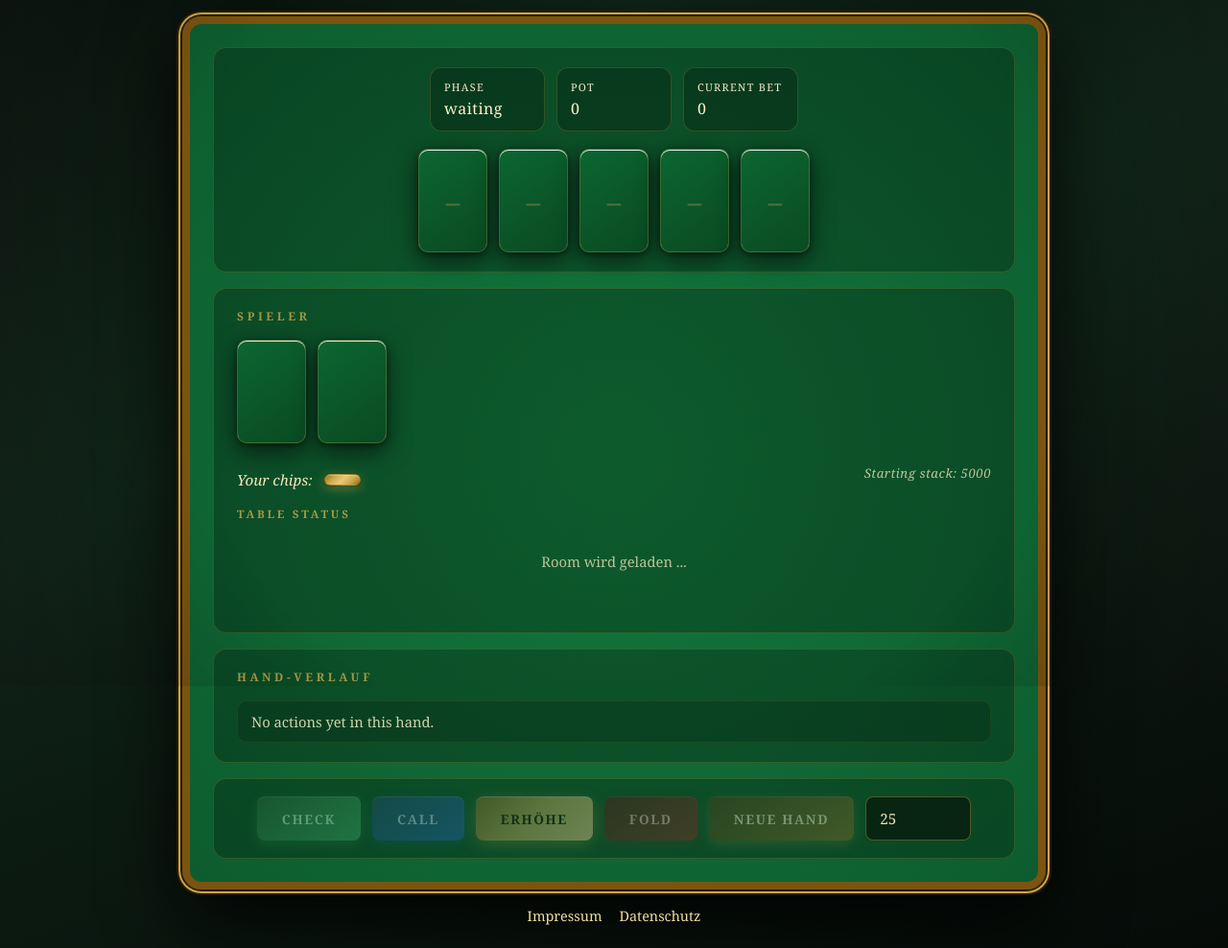
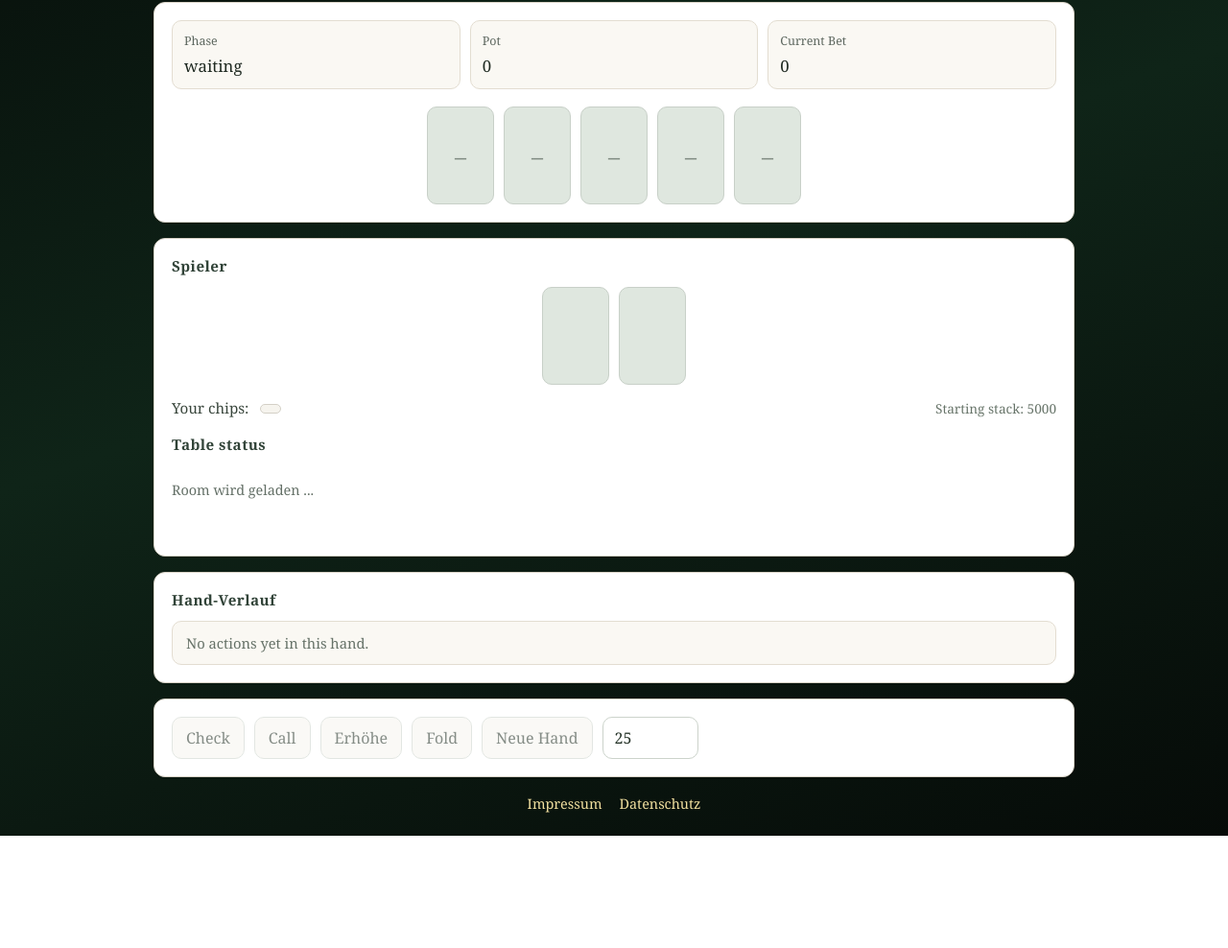
Before and after one commit to TimRothaemel/pokeronline, a website built with Vite: page src/pages/game/game.html in a window 1280 px wide. Shown: the part 85-1073 px from the top of the page at 96% size. After the commit the page ends 956 px from the top, so only its background shows below. Built offline with nearby package versions, Linux system fonts and the light colour scheme; some packages are replaced by stand-ins of ours; no server answers; the database is empty.

Commit message:
Simplify game table styling

```diff
--- a/src/pages/game/game.css
+++ b/src/pages/game/game.css
@@ -1,145 +1,104 @@
-/* --- Reset & Basis --- */
-* {
-  box-sizing: border-box;
-  margin: 0;
-  padding: 0;
+body {
+  background: #f3f0e8;
+  color: #1f2a22;
+  padding: 24px 16px 40px;
+  font-family: Georgia, "Times New Roman", serif;
 }
 
-body {
-  font-family: Georgia, 'Times New Roman', serif;
-  background: radial-gradient(ellipse at center, #1a1a2e 0%, #0d0d0d 100%);
-  color: #f5e8c0;
-  min-height: 100vh;
-  padding: 30px 20px;
+body::before {
+  display: none;
 }
 
-/* --- Titel --- */
 h1 {
+  margin: 0 0 20px;
   text-align: center;
-  font-size: 2.2rem;
-  letter-spacing: 0.25em;
-  text-transform: uppercase;
-  color: #c9a84c;
-  text-shadow: 0 0 20px rgba(201, 168, 76, 0.5), 0 2px 4px rgba(0, 0, 0, 0.8);
-  margin-bottom: 30px;
+  font-size: 2rem;
+  letter-spacing: 0.04em;
+  text-transform: none;
+  color: #233126;
+  text-shadow: none;
 }
 
-h2 {
-  font-size: 0.75rem;
-  letter-spacing: 0.3em;
-  text-transform: uppercase;
-  color: #c9a84c;
-  margin-bottom: 16px;
-  opacity: 0.8;
+h2,
+h3 {
+  margin: 0 0 12px;
+  font-size: 0.95rem;
+  letter-spacing: 0.03em;
+  text-transform: none;
+  color: #314338;
+  opacity: 1;
 }
 
-h3 {
-  font-size: 0.72rem;
-  letter-spacing: 0.24em;
-  text-transform: uppercase;
-  color: #c9a84c;
-  margin-bottom: 12px;
-  opacity: 0.82;
+#game-area-wrapper {
+  width: min(100%, 960px);
+  margin: 0 auto;
+  display: grid;
+  gap: 16px;
 }
 
-/* --- Äußerer Rahmen (Tischrand) --- */
-#game-area-wrapper {
-  max-width: 900px;
-  margin: 0 auto;
-  background: radial-gradient(ellipse at center, #127a3d 0%, #0d5c2f 100%);
-  border-radius: 20px;
-  padding: 24px;
-  border: 8px solid #7a5410;
-  box-shadow:
-    0 0 0 2px #2a1a00,
-    0 0 0 4px #c9a84c,
-    0 0 0 6px #2a1a00,
-    0 30px 80px rgba(0, 0, 0, 0.9);
-}
-
-/* --- Tischbereiche --- */
 .table {
-  background: rgba(0, 0, 0, 0.25);
-  border-radius: 14px;
-  padding: 20px 24px;
-  margin-bottom: 16px;
-  border: 1px solid rgba(201, 168, 76, 0.2);
-}
-
-.table:last-child {
-  margin-bottom: 0;
+  background: #ffffff;
+  border: 1px solid #d9d3c7;
+  border-radius: 12px;
+  padding: 18px;
+  margin: 0;
+  box-shadow: 0 1px 2px rgba(0, 0, 0, 0.04);
 }
 
 .game-meta {
-  display: flex;
-  justify-content: center;
-  gap: 12px;
-  flex-wrap: wrap;
+  display: grid;
+  grid-template-columns: repeat(3, minmax(0, 1fr));
+  gap: 10px;
   margin-bottom: 18px;
 }
 
 .meta-pill {
-  display: flex;
-  flex-direction: column;
-  gap: 4px;
-  min-width: 120px;
-  padding: 12px 14px;
-  border-radius: 12px;
-  background: rgba(0, 0, 0, 0.24);
-  border: 1px solid rgba(201, 168, 76, 0.22);
-  text-transform: uppercase;
-  letter-spacing: 0.12em;
-  font-size: 0.68rem;
+  display: grid;
+  gap: 6px;
+  padding: 12px;
+  border: 1px solid #e3ddd1;
+  border-radius: 10px;
+  background: #faf8f3;
+  font-size: 0.78rem;
+  color: #5d675f;
 }
 
 .meta-pill span {
-  font-size: 1rem;
-  letter-spacing: 0.03em;
-  text-transform: none;
-  color: #fff4cf;
+  font-size: 1.05rem;
+  color: #1f2a22;
 }
 
-/* --- Karten-Reihe --- */
 .cards {
   display: flex;
-  gap: 12px;
+  gap: 10px;
   flex-wrap: wrap;
 }
 
-#communitycards {
+#communitycards,
+#playercards {
   justify-content: center;
 }
 
-/* --- Karte --- */
 .card {
-  width: 72px;
-  height: 108px;
-  background: #fdf6e3;
-  color: #1a1a1a;
+  width: 70px;
+  height: 102px;
   border-radius: 10px;
+  border: 1px solid #d7d2c8;
+  background: #f7f4ec;
+  color: #768175;
   display: flex;
+  align-items: center;
   justify-content: center;
-  align-items: center;
   font-size: 1.2rem;
-  font-weight: bold;
-  position: relative;
-  box-shadow:
-    0 8px 24px rgba(0, 0, 0, 0.6),
-    0 2px 6px rgba(0, 0, 0, 0.4),
-    inset 0 1px 0 rgba(255, 255, 255, 0.9);
-  border: 1px solid rgba(0, 0, 0, 0.12);
-  transition: transform 0.2s ease, box-shadow 0.2s ease;
+  box-shadow: none;
+  transition: none;
 }
 
 .card:hover {
-  transform: translateY(-5px);
-  box-shadow:
-    0 16px 36px rgba(0, 0, 0, 0.7),
-    0 4px 10px rgba(0, 0, 0, 0.4),
-    inset 0 1px 0 rgba(255, 255, 255, 0.9);
+  transform: none;
+  box-shadow: none;
 }
 
-/* Leere / verdeckte Karte */
 #flop1,
 #flop2,
 #flop3,
@@ -147,61 +106,80 @@ h3 {
 #river,
 #playercard1,
 #playercard2 {
-  background: linear-gradient(145deg, #0c6631, #0a4a22);
-  color: rgba(201, 168, 76, 0.35);
-  border: 1px solid rgba(201, 168, 76, 0.25);
-  font-size: 1.8rem;
+  background: #dfe7df;
+  color: #7b877d;
+  border-color: #c8d0c8;
+  font-size: 1.5rem;
 }
 
-/* --- Chips-Anzeige --- */
-p {
-  margin-top: 14px;
-  font-style: italic;
-  color: #f5e8c0;
-  font-size: 0.95rem;
+.card img {
+  width: 100%;
+  height: 100%;
+  object-fit: cover;
+  border-radius: 9px;
+  display: block;
+}
+
+#flop1.has-card,
+#flop2.has-card,
+#flop3.has-card,
+#turn.has-card,
+#river.has-card,
+#playercard1.has-card,
+#playercard2.has-card {
+  background: #f7f4ec;
+  color: #1f2a22;
 }
 
 .player-summary {
   display: flex;
   justify-content: space-between;
   align-items: center;
-  gap: 16px;
+  gap: 12px;
   flex-wrap: wrap;
   margin-top: 14px;
 }
 
+p {
+  margin: 0;
+  font-size: 0.95rem;
+  font-style: normal;
+  color: #39463c;
+}
+
 .stack-note {
-  margin-top: 0;
-  font-size: 0.82rem;
-  letter-spacing: 0.04em;
-  opacity: 0.78;
+  font-size: 0.85rem;
+  color: #68756a;
 }
 
 .chip {
   display: inline-block;
-  background: linear-gradient(135deg, #8b6914, #c9a84c, #e8c97a, #c9a84c, #8b6914);
-  color: #1a0e00;
-  padding: 5px 18px;
-  border-radius: 50px;
-  font-family: Georgia, serif;
-  font-weight: bold;
+  margin-left: 8px;
+  padding: 4px 10px;
+  border-radius: 999px;
+  border: 1px solid #d4d0c7;
+  background: #f6f4ee;
+  color: #233126;
   font-size: 0.9rem;
-  letter-spacing: 0.06em;
-  margin-left: 8px;
-  box-shadow:
-    0 3px 12px rgba(201, 168, 76, 0.45),
-    0 1px 3px rgba(0, 0, 0, 0.5),
-    inset 0 1px 0 rgba(255, 255, 255, 0.3);
-  border: 1px solid rgba(139, 105, 20, 0.5);
+  font-weight: 600;
 }
 
 .player-status-board {
   margin-top: 18px;
 }
 
-.player-status-list {
+.player-status-list,
+.action-feed {
   display: grid;
   gap: 10px;
+}
+
+.player-status-row,
+.action-entry {
+  padding: 12px 14px;
+  border: 1px solid #e3ddd1;
+  border-radius: 10px;
+  background: #faf8f3;
 }
 
 .player-status-row {
@@ -209,273 +187,164 @@ p {
   justify-content: space-between;
   align-items: center;
   gap: 14px;
-  padding: 12px 14px;
-  border-radius: 12px;
-  background: rgba(0, 0, 0, 0.22);
-  border: 1px solid rgba(201, 168, 76, 0.16);
 }
 
 .player-status-row.is-current-turn {
-  border-color: rgba(201, 168, 76, 0.52);
-  box-shadow: 0 0 0 1px rgba(201, 168, 76, 0.22);
+  border-color: #9cb29f;
+  background: #f3f8f3;
 }
 
 .player-status-row.is-folded {
-  opacity: 0.6;
+  opacity: 0.7;
 }
 
 .player-status-row.is-all-in {
-  border-color: rgba(21, 101, 192, 0.45);
+  border-color: #b8c7d8;
 }
 
 .player-status-main {
-  display: flex;
-  flex-direction: column;
-  gap: 5px;
+  display: grid;
+  gap: 4px;
 }
 
 .player-name {
   font-size: 1rem;
-  color: #fff4cf;
+  color: #1f2a22;
 }
 
 .player-meta {
-  font-size: 0.78rem;
-  letter-spacing: 0.04em;
-  opacity: 0.8;
+  font-size: 0.82rem;
+  color: #647067;
 }
 
 .player-tags {
   display: flex;
   flex-wrap: wrap;
   justify-content: flex-end;
-  gap: 8px;
+  gap: 6px;
 }
 
 .player-tag {
-  padding: 5px 10px;
+  padding: 4px 8px;
   border-radius: 999px;
-  font-size: 0.7rem;
-  letter-spacing: 0.08em;
-  text-transform: uppercase;
-  background: rgba(255, 255, 255, 0.08);
-  border: 1px solid rgba(255, 255, 255, 0.1);
+  background: #eef1ec;
+  color: #4d5b50;
+  font-size: 0.72rem;
+  border: 1px solid #d7ddd4;
 }
 
 .player-tag.is-dealer {
-  background: rgba(201, 168, 76, 0.16);
-  border-color: rgba(201, 168, 76, 0.4);
-  color: #ffe6a1;
+  background: #f1ece0;
 }
 
 .player-tag.is-turn {
-  background: rgba(39, 174, 96, 0.18);
-  border-color: rgba(39, 174, 96, 0.42);
-  color: #b9ffd6;
+  background: #e6f1e7;
 }
 
 .player-tag.is-folded {
-  background: rgba(146, 43, 33, 0.16);
-  border-color: rgba(146, 43, 33, 0.4);
-  color: #ffb3b3;
+  background: #f1e5e3;
 }
 
 .player-tag.is-all-in {
-  background: rgba(21, 101, 192, 0.16);
-  border-color: rgba(21, 101, 192, 0.45);
-  color: #b3d9ff;
+  background: #e5edf5;
 }
 
 .player-tag.is-bot {
-  background: rgba(139, 105, 20, 0.18);
-  border-color: rgba(139, 105, 20, 0.4);
-  color: #f5e8c0;
-}
-
-.action-feed {
-  display: grid;
-  gap: 8px;
+  background: #ece8f3;
 }
 
 .action-entry {
-  padding: 11px 14px;
-  border-radius: 10px;
-  background: rgba(0, 0, 0, 0.22);
-  border: 1px solid rgba(201, 168, 76, 0.12);
-  color: #fff4cf;
+  color: #39463c;
   font-size: 0.92rem;
 }
 
 .action-entry.is-system {
-  opacity: 0.8;
+  color: #667268;
 }
 
-/* --- Aktions-Buttons --- */
+.message {
+  min-height: 24px;
+  margin-top: 12px;
+  color: #314338;
+  text-align: left;
+}
+
+.message.secondary {
+  margin-top: 16px;
+  color: #647067;
+  font-size: 0.9rem;
+}
+
 #actions {
   display: flex;
-  justify-content: center;
-  gap: 12px;
   flex-wrap: wrap;
-  padding: 18px 20px;
+  gap: 10px;
+  align-items: center;
+}
+
+#actions button,
+#raise-amount {
+  font: inherit;
 }
 
 #actions button {
-  padding: 12px 26px;
-  font-family: Georgia, serif;
-  font-size: 0.85rem;
-  font-weight: bold;
-  letter-spacing: 0.12em;
-  text-transform: uppercase;
-  border: none;
-  border-radius: 8px;
+  border: 1px solid #ccd3cb;
+  border-radius: 10px;
+  background: #f7f5ef;
+  color: #233126;
+  padding: 10px 14px;
   cursor: pointer;
-  transition: transform 0.15s ease, box-shadow 0.15s ease, filter 0.15s ease;
+}
+
+#actions button:hover {
+  background: #f1eee6;
+  transform: none;
+  filter: none;
+}
+
+#actions button:active {
+  transform: none;
 }
 
 #actions button:disabled {
+  opacity: 0.55;
   cursor: not-allowed;
-  opacity: 0.45;
-  transform: none;
-  filter: grayscale(0.2);
-}
-
-#actions button:hover {
-  transform: translateY(-3px);
-  filter: brightness(1.12);
-}
-
-#actions button:active {
-  transform: scale(0.96);
-}
-
-/* Check */
-#btn_checken {
-  background: linear-gradient(145deg, #1e6b3a, #27ae60);
-  color: #b9ffd6;
-  box-shadow: 0 4px 14px rgba(39, 174, 96, 0.4), inset 0 1px 0 rgba(255,255,255,0.15);
-  border: 1px solid rgba(39, 174, 96, 0.5);
-}
-
-#btn_checken:hover {
-  box-shadow: 0 8px 24px rgba(39, 174, 96, 0.6), inset 0 1px 0 rgba(255,255,255,0.15);
-}
-
-/* Call / Mitgehen */
-#btn_mitgehen {
-  background: linear-gradient(145deg, #1a4a7a, #1565c0);
-  color: #b3d9ff;
-  box-shadow: 0 4px 14px rgba(21, 101, 192, 0.4), inset 0 1px 0 rgba(255,255,255,0.15);
-  border: 1px solid rgba(21, 101, 192, 0.5);
-}
-
-#btn_mitgehen:hover {
-  box-shadow: 0 8px 24px rgba(21, 101, 192, 0.6), inset 0 1px 0 rgba(255,255,255,0.15);
-}
-
-/* Erhöhen / Raise */
-#btn_erhoehen {
-  background: linear-gradient(135deg, #8b6914, #c9a84c, #e8c97a);
-  color: #1a0e00;
-  box-shadow: 0 4px 18px rgba(201, 168, 76, 0.5), inset 0 1px 0 rgba(255,255,255,0.3);
-  border: 1px solid rgba(139, 105, 20, 0.5);
-}
-
-#btn_erhoehen:hover {
-  box-shadow: 0 8px 28px rgba(201, 168, 76, 0.7), inset 0 1px 0 rgba(255,255,255,0.3);
-}
-
-/* Passen / Fold */
-#btn_passen {
-  background: linear-gradient(145deg, #5c1a1a, #922b21);
-  color: #ffb3b3;
-  box-shadow: 0 4px 14px rgba(146, 43, 33, 0.4), inset 0 1px 0 rgba(255,255,255,0.1);
-  border: 1px solid rgba(146, 43, 33, 0.5);
-}
-
-#btn_passen:hover {
-  box-shadow: 0 8px 24px rgba(146, 43, 33, 0.6), inset 0 1px 0 rgba(255,255,255,0.1);
-}
-
-#btn_neue_runde {
-  background: linear-gradient(145deg, #4c3d14, #8b6d1f);
-  color: #fdf0c3;
-  box-shadow: 0 4px 14px rgba(201, 168, 76, 0.35), inset 0 1px 0 rgba(255,255,255,0.1);
-  border: 1px solid rgba(201, 168, 76, 0.4);
 }
 
 #raise-amount {
-  width: 110px;
-  padding: 12px 14px;
-  border-radius: 8px;
-  border: 1px solid rgba(201, 168, 76, 0.4);
-  background: rgba(8, 28, 14, 0.8);
-  color: #f5e8c0;
-  font-family: Georgia, serif;
-  font-size: 0.95rem;
+  width: 100px;
+  padding: 10px 12px;
+  border-radius: 10px;
+  border: 1px solid #ccd3cb;
+  background: #ffffff;
+  color: #233126;
 }
 
-/* --- Responsive --- */
-@media (max-width: 600px) {
-  h1 {
-    font-size: 1.5rem;
-  }
+.site-footer {
+  margin-top: 24px;
+  text-align: center;
+}
 
-  .card {
-    width: 58px;
-    height: 88px;
-    font-size: 1rem;
-  }
+.site-footer a {
+  color: #55645a;
+}
 
-  .cards {
-    gap: 8px;
-  }
-
-  #actions {
-    gap: 8px;
-  }
-
-  #actions button {
-    padding: 10px 16px;
-    font-size: 0.75rem;
+@media (max-width: 700px) {
+  .game-meta {
+    grid-template-columns: 1fr;
   }
 
   .player-status-row {
+    flex-direction: column;
     align-items: flex-start;
-    flex-direction: column;
   }
 
   .player-tags {
     justify-content: flex-start;
   }
+
+  .card {
+    width: 60px;
+    height: 90px;
+  }
 }
-.card img {
-  width: 100%;
-  height: 100%;
-  object-fit: cover;
-  border-radius: 9px;
-  display: block;
-}
-#flop1.has-card,
-#flop2.has-card,
-#flop3.has-card,
-#turn.has-card,
-#river.has-card,
-#playercard1.has-card,
-#playercard2.has-card {
-  background: #fdf6e3;
-  color: #1a1a1a;
-}
-.message{
-  display: flex;
-  justify-content: center;
-  align-items: center;
-  min-height: 28px;
-  text-align: center;
-  margin-top: 12px;
-}
-
-.message.secondary {
-  color: rgba(245, 232, 192, 0.75);
-  font-size: 0.92rem;
-  margin-top: 16px;
-}
```
